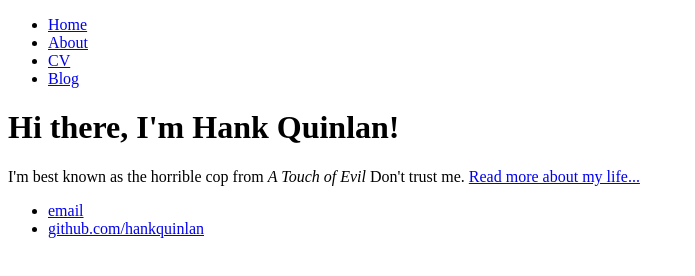
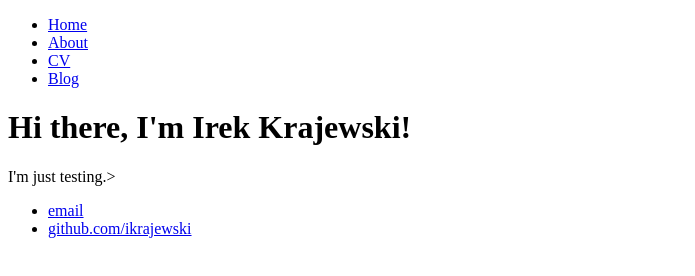
Before and after one commit to ikrajewski/ikrajewski.github.io, a plain HTML site: page index.html in a window 1280 px wide. Shown: the whole page, without its empty margins (0-695 px from the left). Drawn offline with Linux system fonts and the light colour scheme.

Commit message:
Update index.html

```diff
--- a/index.html
+++ b/index.html
@@ -1,7 +1,7 @@
 <!DOCTYPE html>
 <html>
 	<head>
-		<title>Hank Quinlan, Horrible Cop</title>
+		<title>Ireneusz Krajewski</title>
 	</head>
 	<body>
 		<nav>
@@ -14,14 +14,14 @@
 		</nav>
 		<div class="container">
     		<div class="blurb">
-        		<h1>Hi there, I'm Hank Quinlan!</h1>
-				<p>I'm best known as the horrible cop from <em>A Touch of Evil</em> Don't trust me. <a href="/about">Read more about my life...</a></p>
+        		<h1>Hi there, I'm Irek Krajewski!</h1>
+				<p>I'm just testing.></p>
     		</div><!-- /.blurb -->
 		</div><!-- /.container -->
 		<footer>
     		<ul>
-        		<li><a href="mailto:hankquinlanhub@gmail.com">email</a></li>
-        		<li><a href="https://github.com/hankquinlan">github.com/hankquinlan</a></li>
+        		<li><a href="mailto:irek.kr@hotmail.com">email</a></li>
+        		<li><a href="https://github.com/ikrajewski">github.com/ikrajewski</a></li>
 			</ul>
 		</footer>
 	</body>
```
